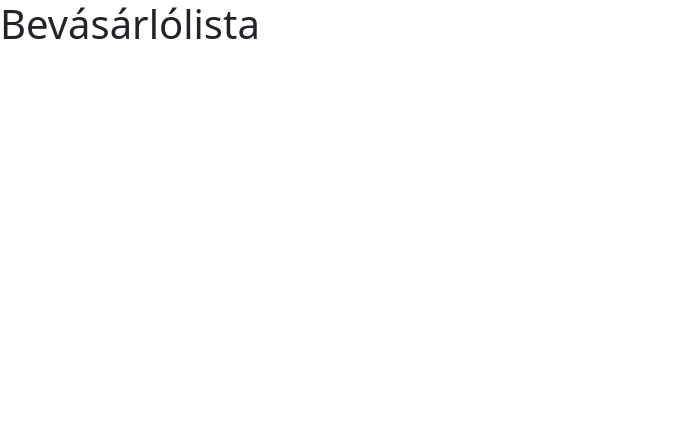
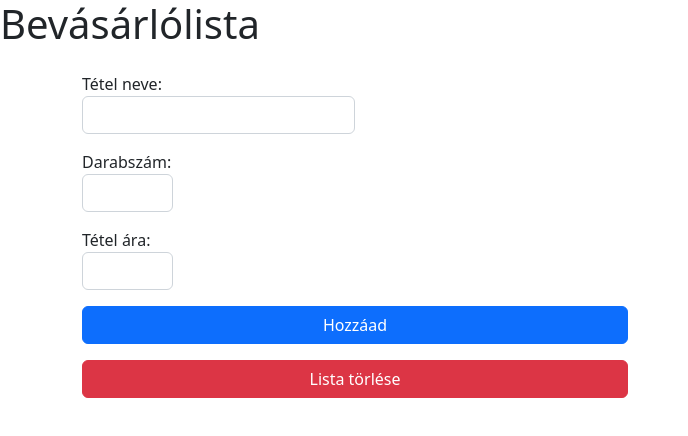
Before and after one commit to Jozsef967/Hazi_2_bevasarlolista, a plain HTML site: page index.html in a window 1280 px wide. Shown: the whole page, without its empty margins (0-688 px from the left). Drawn offline with nearby package versions, Linux system fonts and the light colour scheme.

Commit message:
Beviteli mezők, gombok

```diff
--- a/index.html
+++ b/index.html
@@ -1,5 +1,6 @@
 <!DOCTYPE html>
 <html lang="hu">
+
 <head>
     <meta charset="UTF-8">
     <meta http-equiv="X-UA-Compatible" content="IE=edge">
@@ -10,15 +11,45 @@
 
     <title>Bevásárlólista</title>
 </head>
+
 <body>
     <h1>Bevásárlólista</h1>
 
 
+    <div class="container-fluid">
+        <div class="container">
+            <div class="row">
+                <div class="col-12 col-md-6">
 
+                    <div class="col-6 mt-3">
+                        <label for="szoveg">Tétel neve:</label>
+                        <input type="text" class="form-control" id="szoveg">
+                    </div>
+                    <div class="col-2 mt-3">
+                        <label for="szoveg">Darabszám:</label>
+                        <input type="number" class="form-control" id="szoveg">
+                    </div>
+                    <div class="col-2 mt-3">
+                        <label for="szoveg">Tétel ára:</label>
+                        <input type="number" class="form-control" id="szoveg">
+                    </div>
+                    <div class="mt-3 d-grid">
+                        <button type="button" onclick="hozzaad()" class="btn btn-primary">Hozzáad</button>
+                    </div>
+                    <div class="mt-3 d-grid">
+                        <button type="button" onclick="listaTorlese()" class="btn btn-danger">Lista törlése</button>
+                    </div>
+                </div>
+
+            </div>
+
+        </div>
+    </div>
 
 
 
 
     <script src="./script.js"></script>
 </body>
+
 </html>
```
